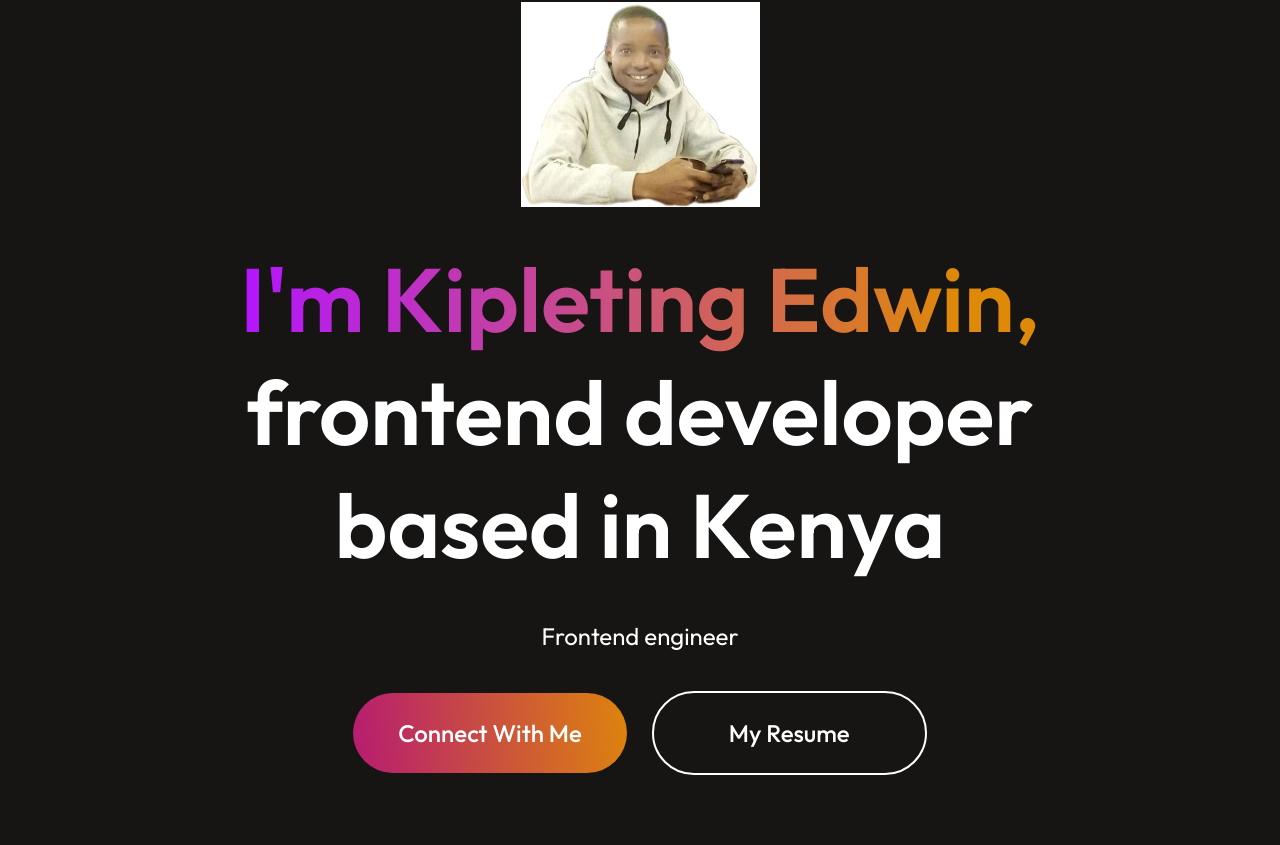
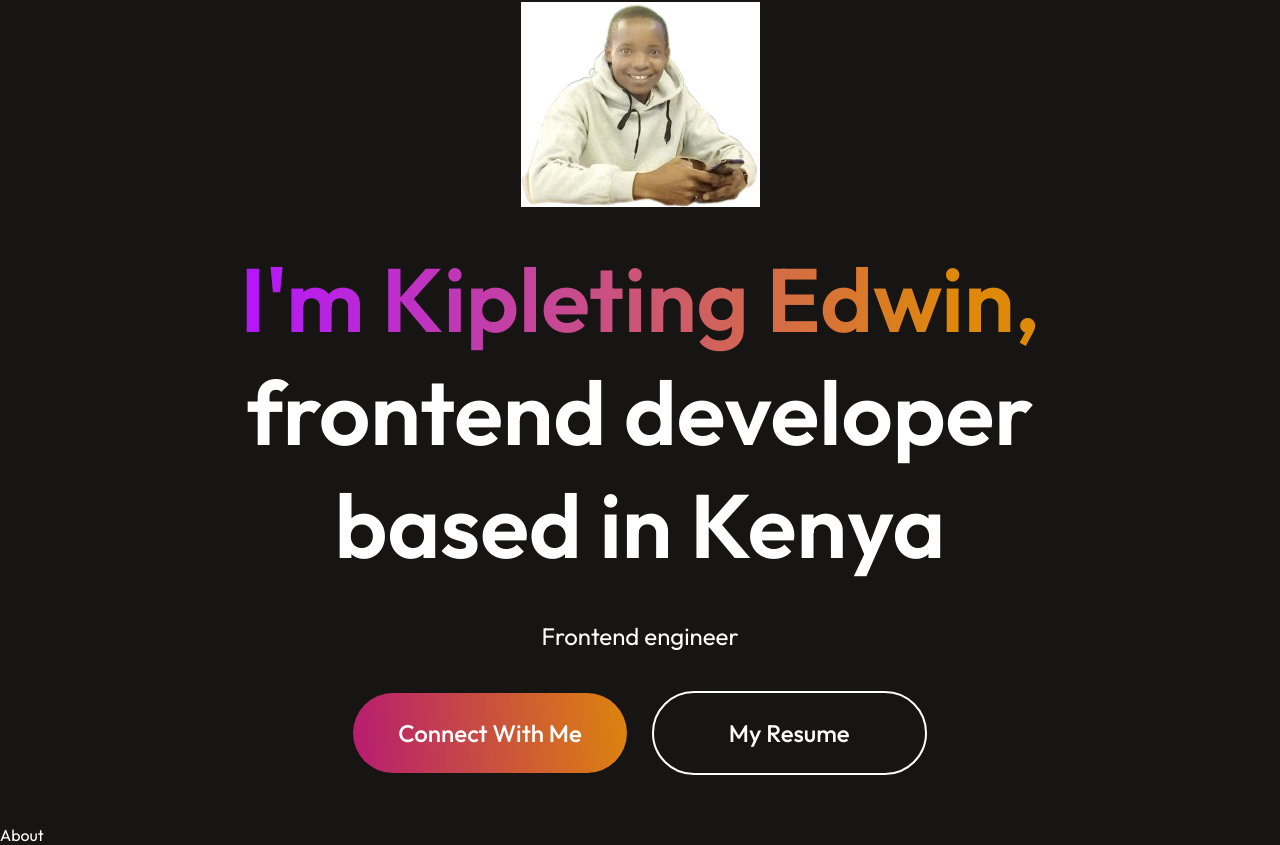
Before and after one commit to KipletingEdwin/Kipleting-Edwin, a React (Vite) app: page / in a window 1280 px wide. Shown: the part 268-1113 px from the top of the page. Built offline with nearby package versions, Linux system fonts and the light colour scheme.

Commit message:
add About section

```diff
--- a/src/App.jsx
+++ b/src/App.jsx
@@ -1,12 +1,14 @@
 import React from 'react'
 import Navbar from './Components/Navbar/Navbar'
 import Hero from './Components/Navbar/Hero/Hero'
+import About from './Components/About/About'
 
 const App = () => {
   return (
     <div>
       <Navbar />
       <Hero />
+      <About />
 
     </div>
   )
--- /dev/null
+++ b/src/Components/About/About.jsx
@@ -0,0 +1,11 @@
+import React from 'react'
+
+const About = () => {
+  return (
+    <div>
+        About
+    </div>
+  )
+}
+
+export default About
```
Also changed, not shown: src/Components/About/About.css (added).
